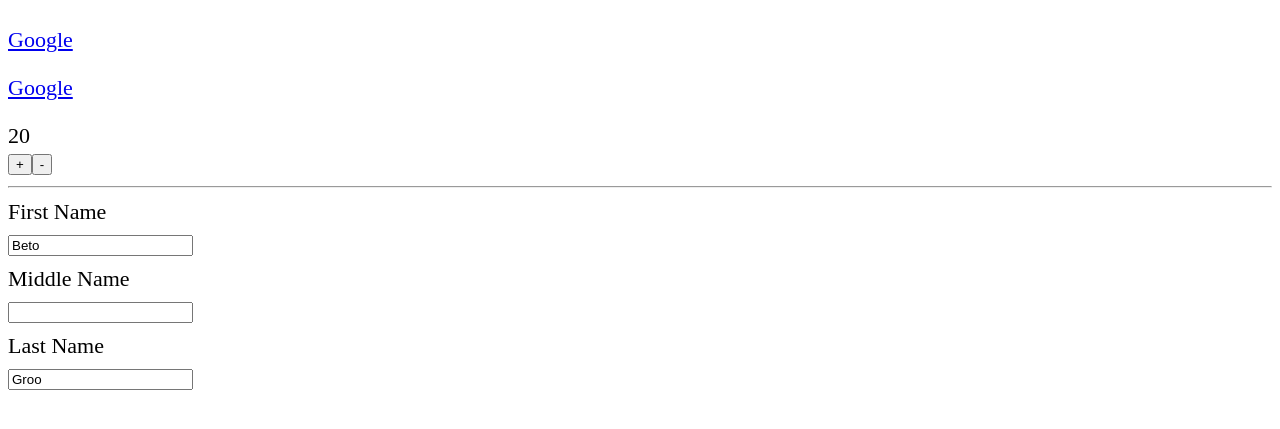
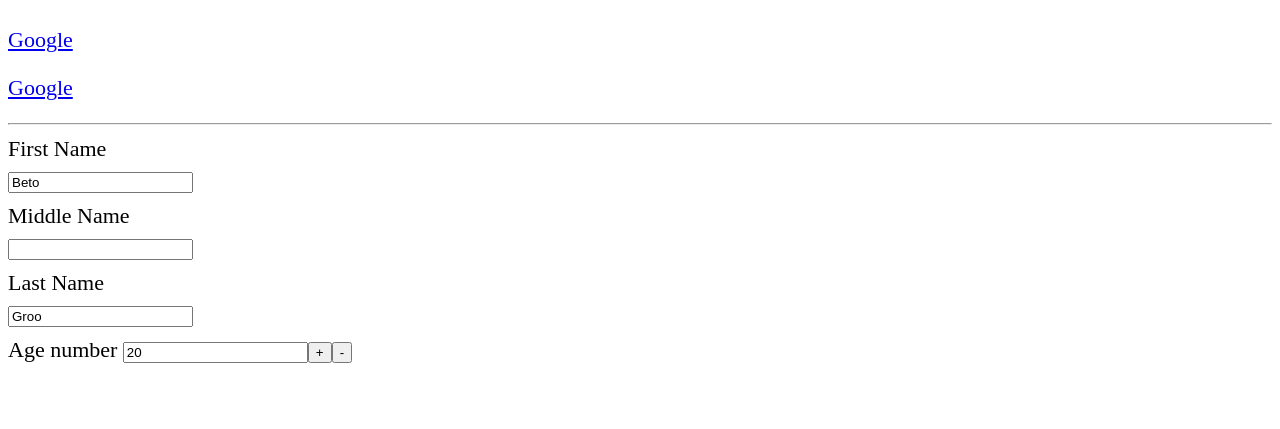
Before and after one commit to betogroo/udemy_vue_developer, a plain HTML site: page index.html in a window 1280 px wide. Shown: the part 83-512 px from the top of the page. Drawn offline with nearby package versions, Linux system fonts and the light colour scheme.

Commit message:
v-model modifiers (trim, lazy, number)

```diff
--- a/index.html
+++ b/index.html
@@ -9,17 +9,18 @@
           <h1>{{fullName()}}</h1>
           <p><a :href="url" target="_blank">Google</a></p>
           <p v-html="raw"></p>
-          {{age}}
-          <br>
-          <button v-on:click="increment()">+</button>
-          <button @click="age--">-</button>
           <hr />
           <label>First Name</label>
-          <input type="text" v-model="firstName">
+          <input type="text" v-model.trim.lazy="firstName">
           <label>Middle Name</label>
           <input type="text" @keyup.enter="updateMiddleName">
           <label>Last Name</label>
           <input type="text" :value="lastName" @input.prevent="updateLastName('Last name has changed', $event)">
+          <label for="age">Age</label>
+          {{typeof age}}
+          <input type="number" v-model.number="age">
+          <button v-on:click="increment()">+</button>
+          <button @click="age--">-</button>
     </div>
    <!--  <div id="app1">
           <h1>{{ firstName }} {{lastName}}</h1>
```
